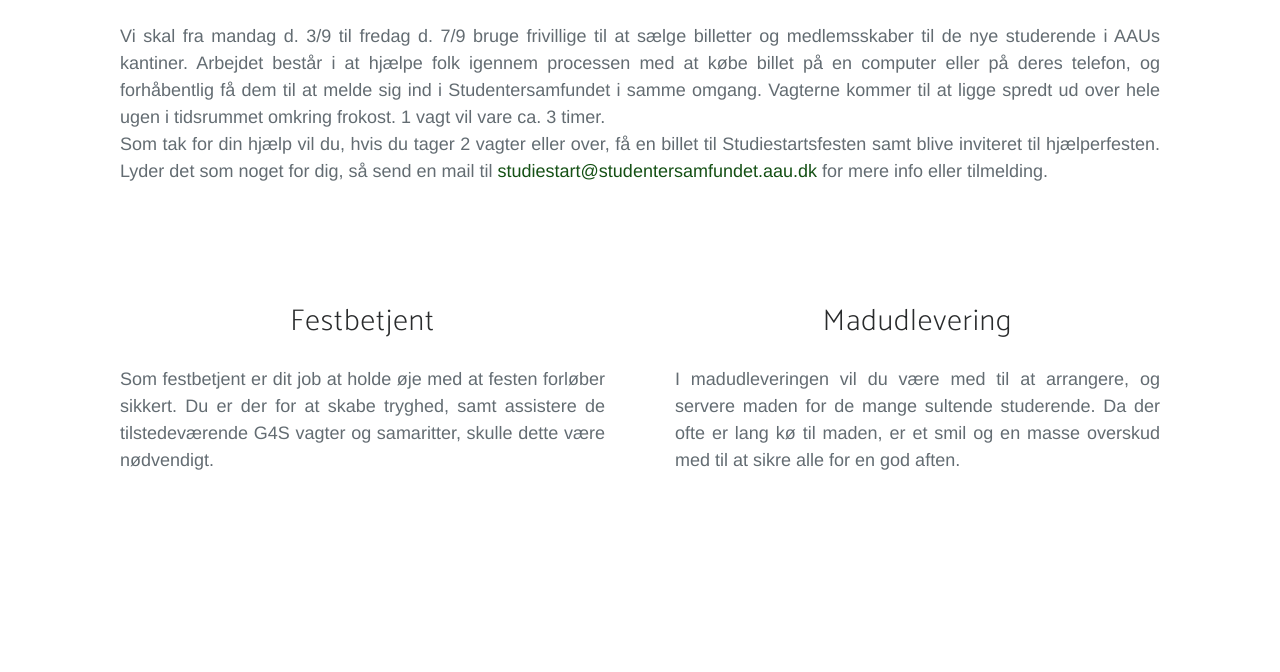
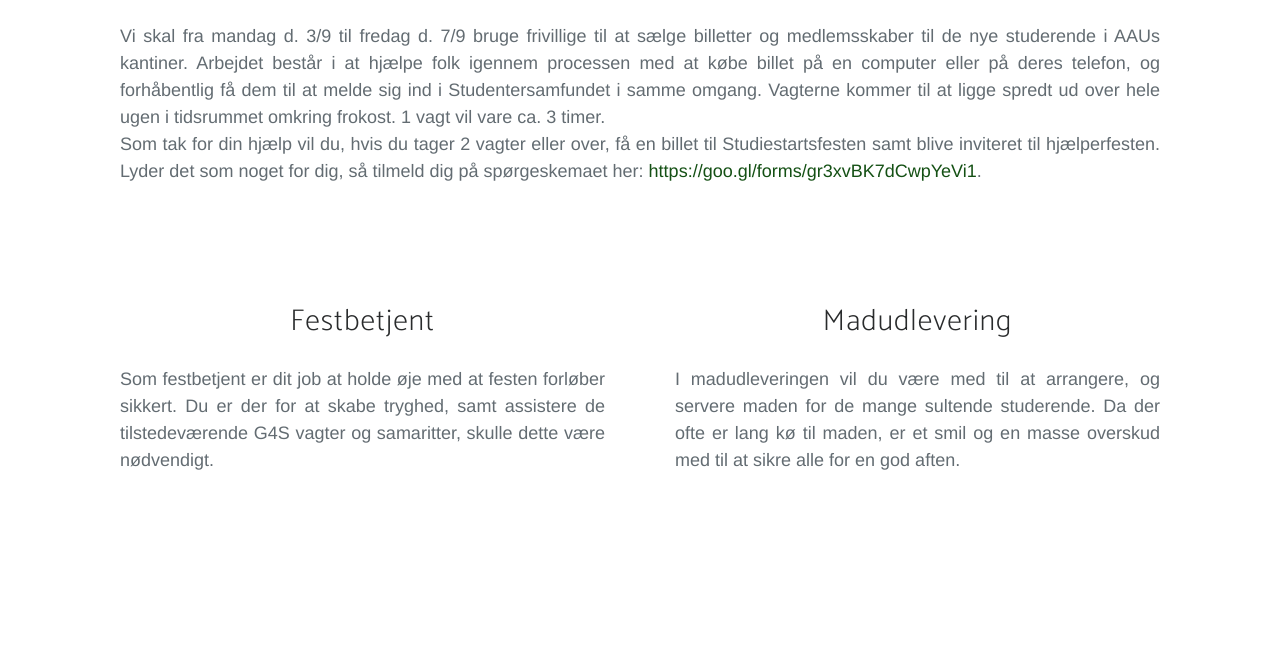
Before and after one commit to Studentersamfundet/blivfrivillig, a website: page index.html in a window 1280 px wide. Shown: the part 1251-1923 px from the top of the page. Drawn offline with Linux system fonts and the light colour scheme; a web font is replaced by a local one.

Commit message:
Opdateret sælgerbeskrivelse

```diff
--- a/index.html
+++ b/index.html
@@ -118,7 +118,7 @@ Arbejdet består i at hjælpe folk igennem processen med at købe billet på en
 Vagterne kommer til at ligge spredt ud over hele ugen i tidsrummet omkring frokost. 1 vagt vil vare ca. 3 timer.<br>
 Som tak for din hjælp vil du, hvis du tager 2 vagter eller over, få en
 billet til Studiestartsfesten samt blive inviteret til hjælperfesten.
-Lyder det som noget for dig, så send en mail til <a style="color: #145014;" href="mailto:studiestart@studentersamfundet.aau.dk">studiestart@studentersamfundet.aau.dk</a> for mere info eller tilmelding.
+Lyder det som noget for dig, så tilmeld dig på spørgeskemaet her: <a style="color: #145014;" href="https://goo.gl/forms/gr3xvBK7dCwpYeVi1">https://goo.gl/forms/gr3xvBK7dCwpYeVi1</a>.
                                     </p>
                                 </div>
                             </div>
```
